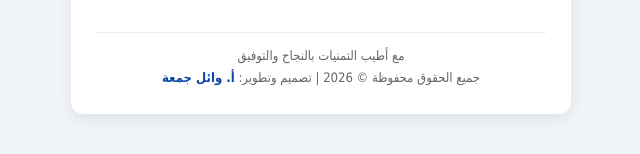
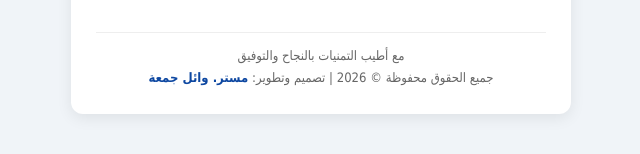
Before and after one commit to wael-gomaa-dev/-TOFAS, a plain HTML site: page index.html in a window 1280 px wide. Shown: the part 348-502 px from the top of the page, 319-959 px from the left. Drawn offline with Linux system fonts and the light colour scheme.

Commit message:
Update index.html

```diff
--- a/index.html
+++ b/index.html
@@ -51,7 +51,7 @@
 
   <div class="footer">
     <div>مع أطيب التمنيات بالنجاح والتوفيق</div>
-    <div>جميع الحقوق محفوظة © 2026 | تصميم وتطوير: <span class="dev-name">أ. وائل جمعة</span></div>
+    <div>جميع الحقوق محفوظة © 2026 | تصميم وتطوير: <span class="dev-name">مستر. وائل جمعة</span></div>
   </div>
 </div>
 
```
